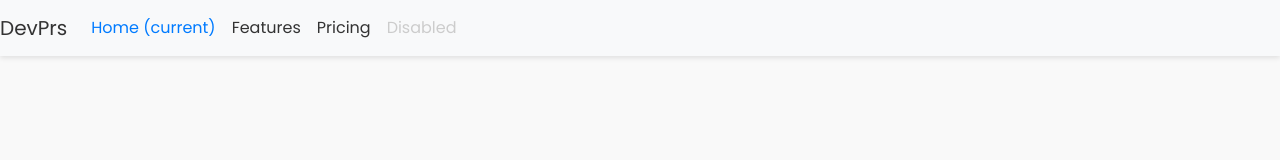
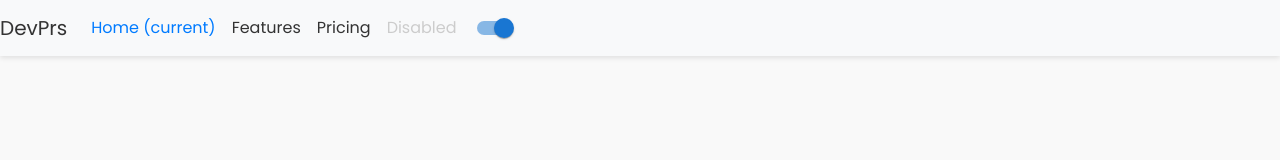
Before and after one commit to sahandps/PortfolioWebsie, a React (Create React App) app in the folder portfoliowebsite/: page / in a window 1280 px wide. Shown: the top 160 px of the page. Built offline with nearby package versions, Linux system fonts and the light colour scheme.

Commit message:
Added dark Light Swithch

```diff
--- a/portfoliowebsite/src/components/header/header.component.jsx
+++ b/portfoliowebsite/src/components/header/header.component.jsx
@@ -1,5 +1,6 @@
+import "./header.styles.css"
+import {Switch} from "@mui/material";
 
-import "./header.styles.css"
 function NavbarTab() {
     return (
         <nav className="navbar navbar-expand-lg navbar-light bg-light">
@@ -15,6 +16,8 @@ function NavbarTab() {
                     <a className="nav-item nav-link" href="#">Pricing</a>
                     <a className="nav-item nav-link disabled" href="#">Disabled</a>
                 </div>
+                <Switch  className="theme" defaultChecked/>
+
             </div>
         </nav>
     );
--- a/portfoliowebsite/src/components/header/header.styles.css
+++ b/portfoliowebsite/src/components/header/header.styles.css
@@ -40,3 +40,7 @@ body {
 .navbar-nav .nav-link:hover {
     color: #007bff;
 }
+
+.theme{
+    position: fixed ;
+}
```
